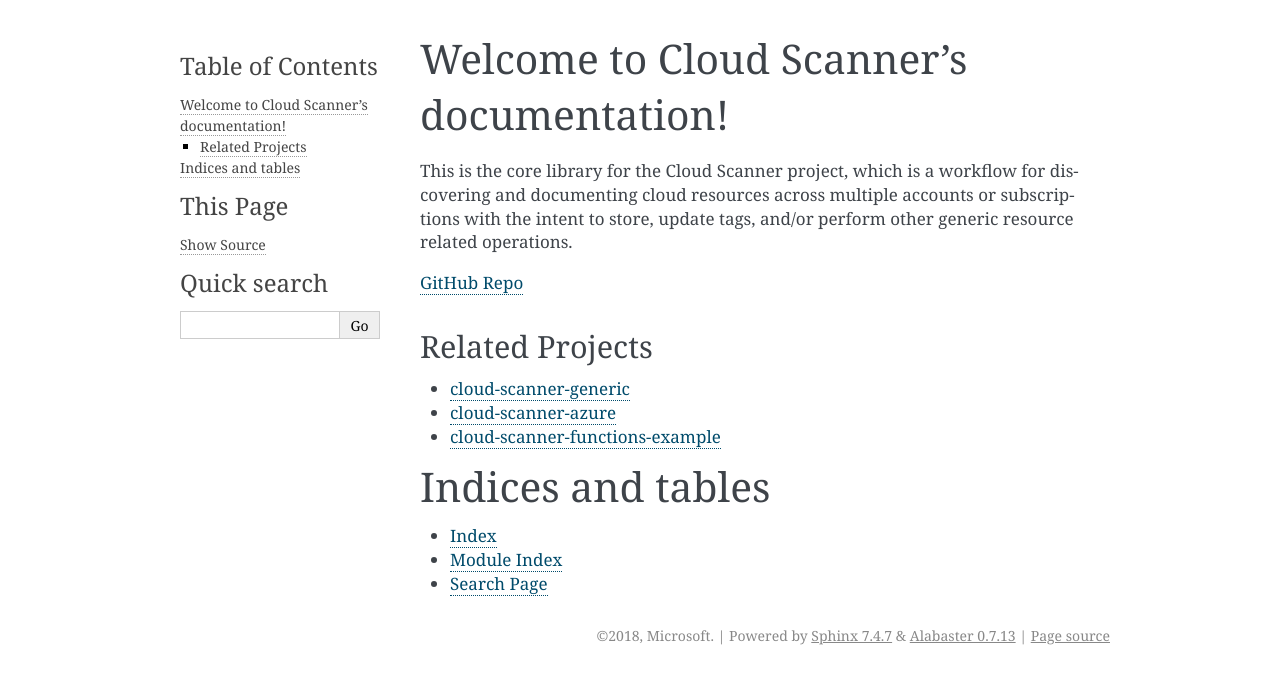
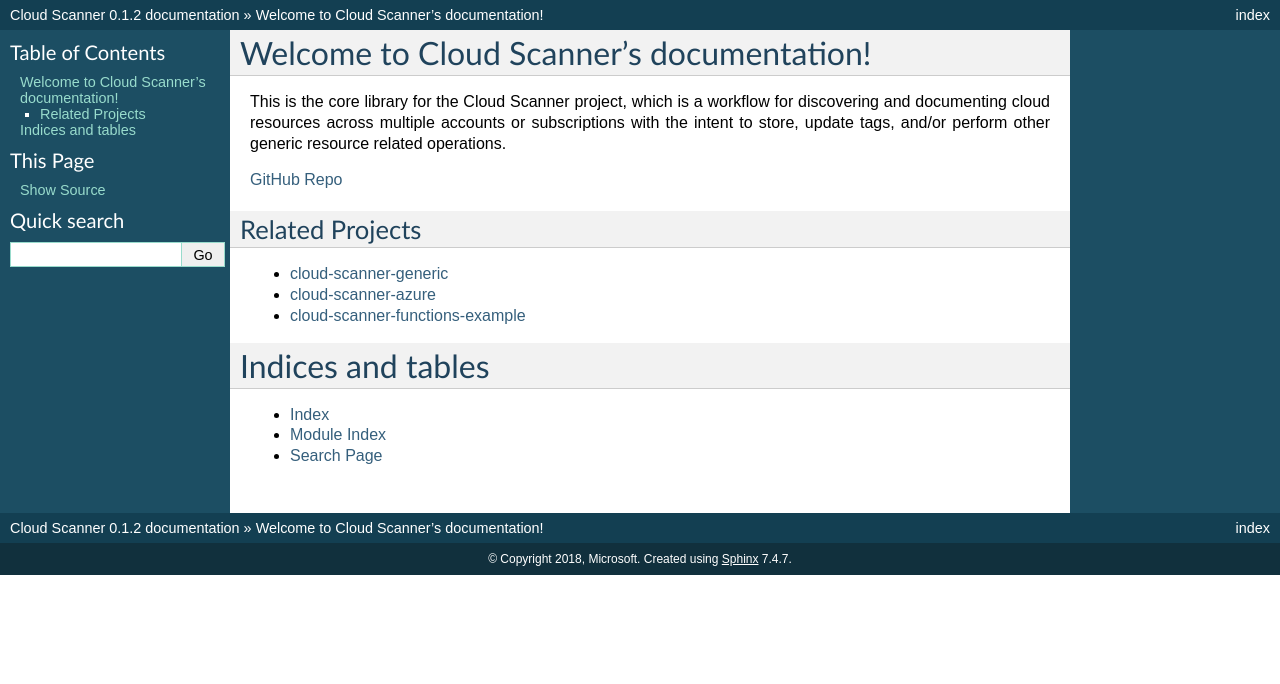
Before and after one commit to microsoft/cloud-scanner, a Sphinx documentation site: the page built from docs/source/index.rst, in a window 1280 px wide. Shown: the top 684 px of the page. Built offline with Sphinx 7.4.7, drawn with Linux system fonts in a browser that asks for light colours; pages that are not in the unit, such as notebooks, are missing from menus.

Commit message:
Changed sphinx theme to classic (#19)

```diff
--- a/docs/source/conf.py
+++ b/docs/source/conf.py
@@ -76,7 +76,7 @@
 # The theme to use for HTML and HTML Help pages.  See the documentation for
 # a list of builtin themes.
 #
-html_theme = 'alabaster'
+html_theme = 'classic'
 
 # Theme options are theme-specific and customize the look and feel of a theme
 # further.  For a list of options available for each theme, see the
--- a/docs/source/index.rst
+++ b/docs/source/index.rst
@@ -20,7 +20,7 @@
 * `cloud-scanner-functions-example <https://github.com/Microsoft/cloud-scanner-azure-functions-sample>`_
 
 .. toctree::
-   :maxdepth: 2
+   :maxdepth: 1
    :caption: API Reference
 
    generated/modules
```
